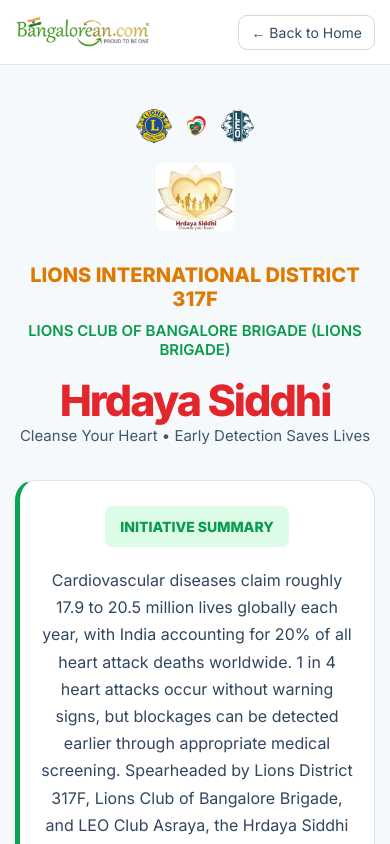
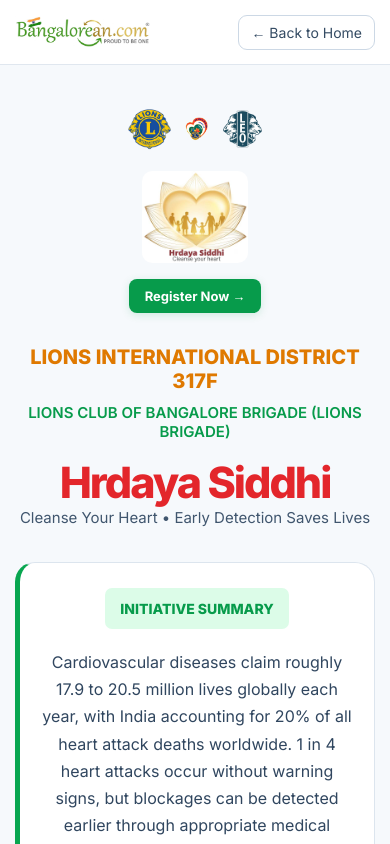
Before and after one commit to Siri-Sandireddy/iambangalorean, a React (Vite) app: page / in a window 390 px wide. Both pictures are taken after a click on the button "Explore Hrdaya Siddhi →". Shown: the top 844 px of the page. Built offline with nearby package versions, Linux system fonts and the light colour scheme.

Commit message:
Update Hrdaya Siddhi header logo sizing and register button

```diff
--- a/src/App.css
+++ b/src/App.css
@@ -478,7 +478,7 @@ img {
   padding: 48px 0 32px;
 }
 
-/* HEADER BRANDING: PARTNERS LEFT, MAIN EVENT CENTER */
+/* HEADER BRANDING: PARTNERS LEFT, MAIN EVENT CENTER, REGISTER RIGHT */
 
 .header-branding {
   display: grid;
@@ -493,18 +493,18 @@ img {
 .partner-logos {
   display: flex;
   align-items: center;
-  gap: 24px;
+  gap: 22px;
   justify-self: start;
 }
 
 .partner-logo {
-  height: 48px;
+  height: 58px;
   width: auto;
   object-fit: contain;
 }
 
 .partner-logo.district-logo {
-  height: 64px;
+  height: 72px;
 }
 
 .main-event-logo {
@@ -512,10 +512,33 @@ img {
 }
 
 .hrdaya-logo {
-  height: 90px;
+  height: 132px;
   width: auto;
   object-fit: contain;
+  border-radius: 10px;
+}
+
+.header-right-action {
+  justify-self: end;
+}
+
+.header-register-btn {
+  display: inline-block;
+  padding: 10px 18px;
+  background: #079b4b;
+  color: #ffffff;
+  text-decoration: none;
+  font-size: 14px;
+  font-weight: 700;
   border-radius: 8px;
+  white-space: nowrap;
+  box-shadow: 0 2px 8px rgba(7, 155, 75, 0.16);
+  transition: background 0.2s ease, transform 0.2s ease;
+}
+
+.header-register-btn:hover {
+  background: #087c3e;
+  transform: translateY(-1px);
 }
 
 /* DETAIL PAGE TITLES */
@@ -708,7 +731,7 @@ img {
 
   .header-branding {
     grid-template-columns: 1fr;
-    gap: 16px;
+    gap: 18px;
     padding: 12px 16px;
     margin-bottom: 30px;
     justify-items: center;
@@ -722,15 +745,19 @@ img {
   }
 
   .partner-logo {
-    height: 42px;
+    height: 48px;
   }
 
   .partner-logo.district-logo {
-    height: 54px;
+    height: 60px;
   }
 
   .hrdaya-logo {
-    height: 76px;
+    height: 104px;
+  }
+
+  .header-right-action {
+    justify-self: center;
   }
 }
 
@@ -816,7 +843,7 @@ img {
 
   .header-branding {
     grid-template-columns: 1fr;
-    gap: 14px;
+    gap: 16px;
     padding: 8px 0;
     margin-bottom: 24px;
     justify-items: center;
@@ -828,15 +855,24 @@ img {
   }
 
   .partner-logo {
-    height: 36px;
+    height: 42px;
   }
 
   .partner-logo.district-logo {
-    height: 46px;
+    height: 52px;
   }
 
   .hrdaya-logo {
-    height: 68px;
+    height: 92px;
+  }
+
+  .header-right-action {
+    justify-self: center;
+  }
+
+  .header-register-btn {
+    padding: 9px 16px;
+    font-size: 13px;
   }
 
   .district-title {
--- a/src/App.jsx
+++ b/src/App.jsx
@@ -240,6 +240,12 @@ function HrdayaSiddhiPage() {
               alt="Hrdaya Siddhi"
               className="hrdaya-logo"
             />
+          </div>
+
+          <div className="header-right-action">
+            <a href="#register" className="header-register-btn">
+              Register Now →
+            </a>
           </div>
         </div>
 
```
